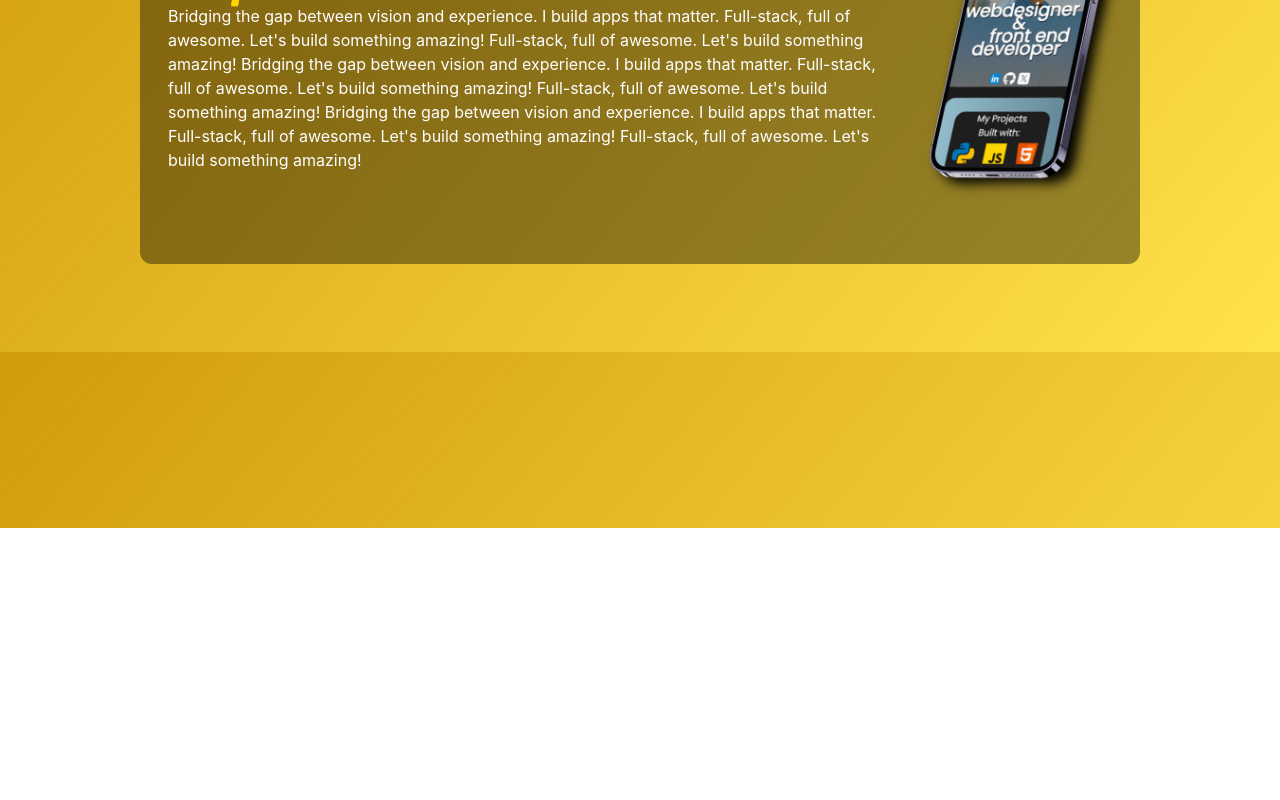
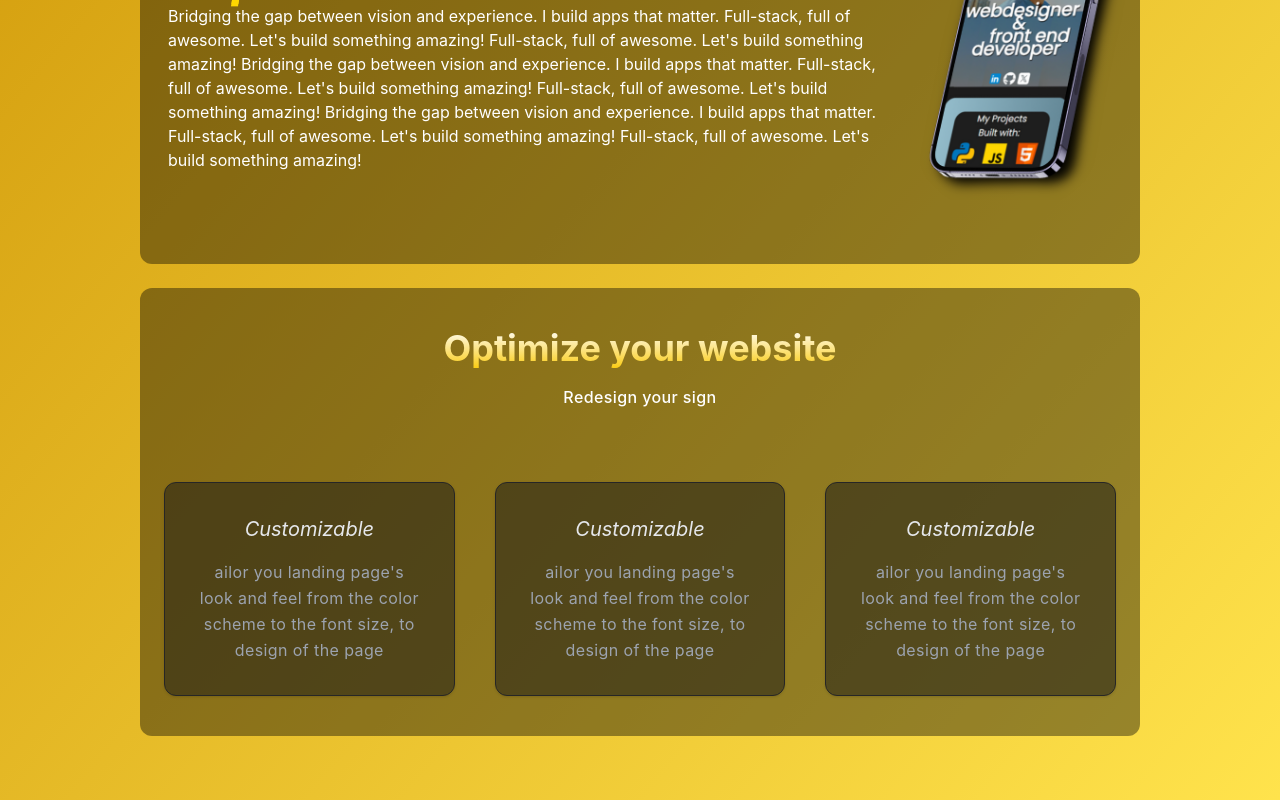
Before and after one commit to afovwe/portfolio, a React (Create React App) app: page /About in a window 1280 px wide. Shown: the part 272-1072 px from the top of the page. Before the commit the page ends 800 px from the top, so only its background shows below. Built offline with nearby package versions, Linux system fonts and the light colour scheme.

Commit message:
finihed about page

```diff
--- a/src/components/About.jsx
+++ b/src/components/About.jsx
@@ -23,8 +23,38 @@ function About() {
           <img className="hidden lg:block mx-auto w-[240px] md:w-[400px] h-auto lg:mr-0 lg:ml-auto" src={mobile} alt="" style={{ maxHeight: '40vh' }} />
         </div>
       </div>
-      <div className='bg-black/40 max-w-[1300px] mx-auto rounded-xl overflow-hidden'>
+      <div className='bg-black/40 max-w-[1000px] mx-auto rounded-xl overflow-hidden'>
+          <div className='px-6 py-10'>
+            <div className=' mx-auto max-w-5xl text-center'>
+              <h2 className='block w-full gray-primary-color text-3xl sm:text-4xl'>
+                Optimize your website
+              </h2>
+              <p className='mx-auto my-4 w-full max-w-xl bg-transparent text-center font-medium leading-relaxed tracking-wide text-white' >
+                Redesign your sign
+              </p>
+            </div>
+            <div className='mx-auto max-w-7xl z-10 grid grid-cols-1 gap-10 pt-14 sm:grid-cols-2 lg:grid-cols-3'>
+              <div className='rounded-xl border border-neutral-800 bg-neutral-900/50 p-8 text-center shadow'>
+                <h3 className='text-xl italic text-gray-200' >Customizable</h3>
+                <p className='my-4 mb-0 font-normal leading-relaxed tracking-wide text-gray-400'>
+                  ailor you landing page's look and feel from the color scheme to the font size, to design of the page
+                </p>
+              </div>
+              <div className='rounded-xl border border-neutral-800 bg-neutral-900/50 p-8 text-center shadow'>
+                <h3 className='text-xl italic text-gray-200' >Customizable</h3>
+                <p className='my-4 mb-0 font-normal leading-relaxed tracking-wide text-gray-400'>
+                  ailor you landing page's look and feel from the color scheme to the font size, to design of the page
+                </p>
+              </div>
+              <div className='rounded-xl border border-neutral-800 bg-neutral-900/50 p-8 text-center shadow'>
+                <h3 className='text-xl italic text-gray-200' >Customizable</h3>
+                <p className='my-4 mb-0 font-normal leading-relaxed tracking-wide text-gray-400'>
+                  ailor you landing page's look and feel from the color scheme to the font size, to design of the page
+                </p>
+              </div>
 
+            </div>
+          </div>
       </div>
     </div>
   );
```
